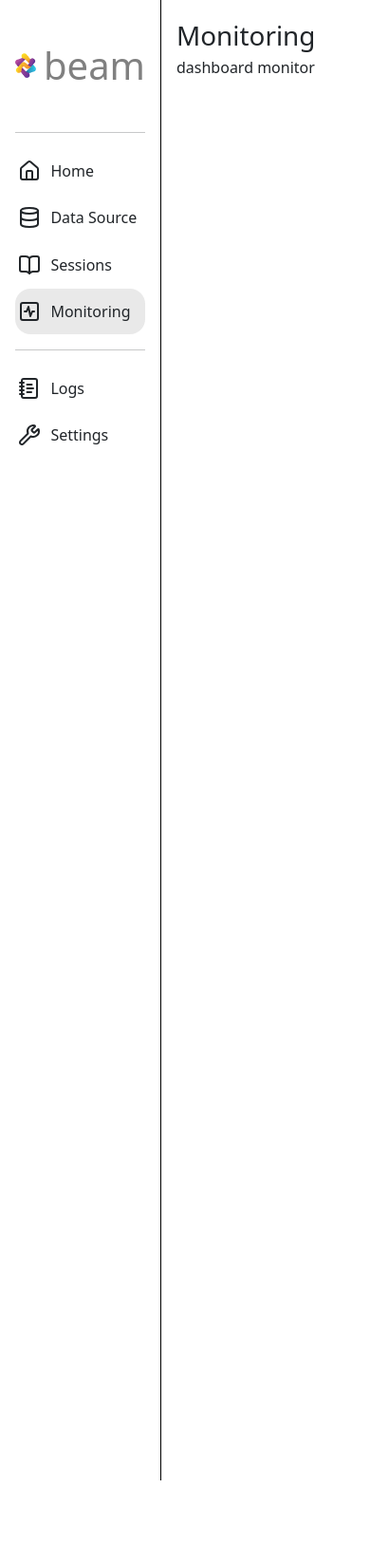
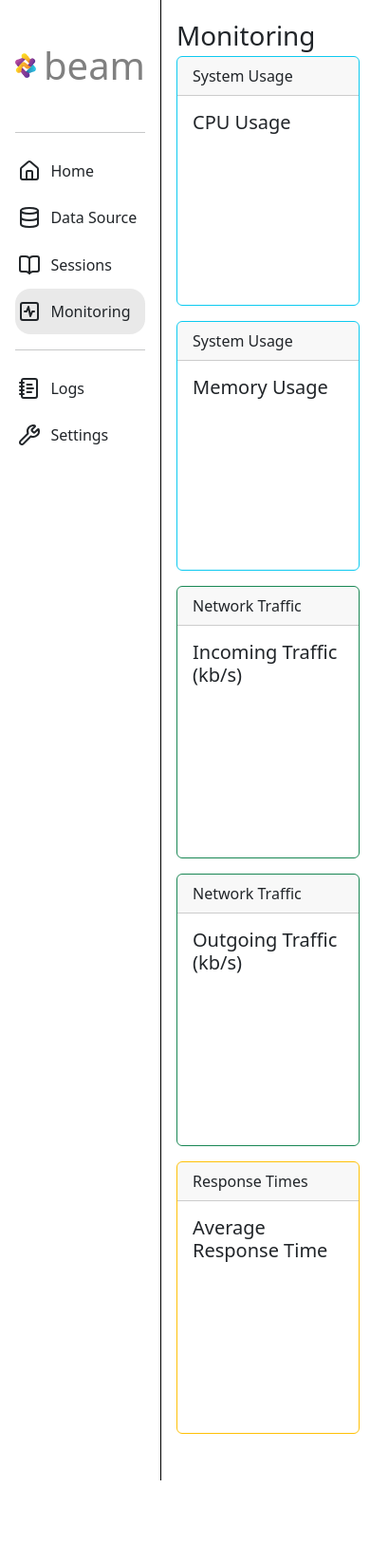
Before and after one commit to pgxtips/beam, a Flask app: page /dashboard/monitor in a window 390 px wide. Shown: the top 1646 px of the page at 95% size. Run offline with Flask 3, Linux system fonts and the light colour scheme; a map, chart or similar area stays blank.

Commit message:
feat: monitor page design complete

```diff
--- /dev/null
+++ b/static/css/monitor.css
@@ -0,0 +1,3 @@
+.content{
+    padding-right: 5% !important;
+}
--- a/templates/monitor.html
+++ b/templates/monitor.html
@@ -4,6 +4,77 @@
 
 {% block contentTitle %} Monitoring {% endblock %}
 
+{% block head %}
+<script src="/js/monitor.js"></script>
+<link rel="stylesheet" href="/css/monitor.css">
+{% endblock %}
+
 {% block content %}
-<span> dashboard monitor </span>
+ <!-- System Usage Section -->
+    <div class="row">
+        <div class="col-md-6">
+            <div class="card border-info mb-3">
+                <div class="card-header">System Usage</div>
+                <div class="card-body">
+                    <h5 class="card-title">CPU Usage</h5>
+                    <div class="chart-container">
+                        <canvas id="cpuChart"></canvas>
+                    </div>
+                </div>
+            </div>
+        </div>
+        <div class="col-md-6">
+            <div class="card border-info mb-3">
+                <div class="card-header">System Usage</div>
+                <div class="card-body">
+                    <h5 class="card-title">Memory Usage</h5>
+                    <div class="chart-container">
+                        <canvas id="memoryChart"></canvas>
+                    </div>
+                </div>
+            </div>
+        </div>
+    </div>
+
+    <!-- Network Traffic Section -->
+    <div class="row">
+        <div class="col-md-6">
+            <div class="card border-success mb-3">
+                <div class="card-header">Network Traffic</div>
+                <div class="card-body">
+                    <h5 class="card-title">Incoming Traffic (kb/s)</h5>
+                    <div class="chart-container">
+                        <canvas id="incomingTrafficChart"></canvas>
+                    </div>
+                </div>
+            </div>
+        </div>
+        <div class="col-md-6">
+            <div class="card border-success mb-3">
+                <div class="card-header">Network Traffic</div>
+                <div class="card-body">
+                    <h5 class="card-title">Outgoing Traffic (kb/s)</h5>
+                    <div class="chart-container">
+                        <canvas id="outgoingTrafficChart"></canvas>
+                    </div>
+                </div>
+            </div>
+        </div>
+    </div>
+
+    <!-- Response Time Section -->
+    <div class="row">
+        <div class="col-md-12">
+            <div class="card border-warning mb-3">
+                <div class="card-header">Response Times</div>
+                <div class="card-body">
+                    <h5 class="card-title">Average Response Time</h5>
+                    <div class="chart-container">
+                        <canvas id="responseTimeChart"></canvas>
+                    </div>
+                </div>
+            </div>
+        </div>
+    </div>
+</div>
 {% endblock %}
```
